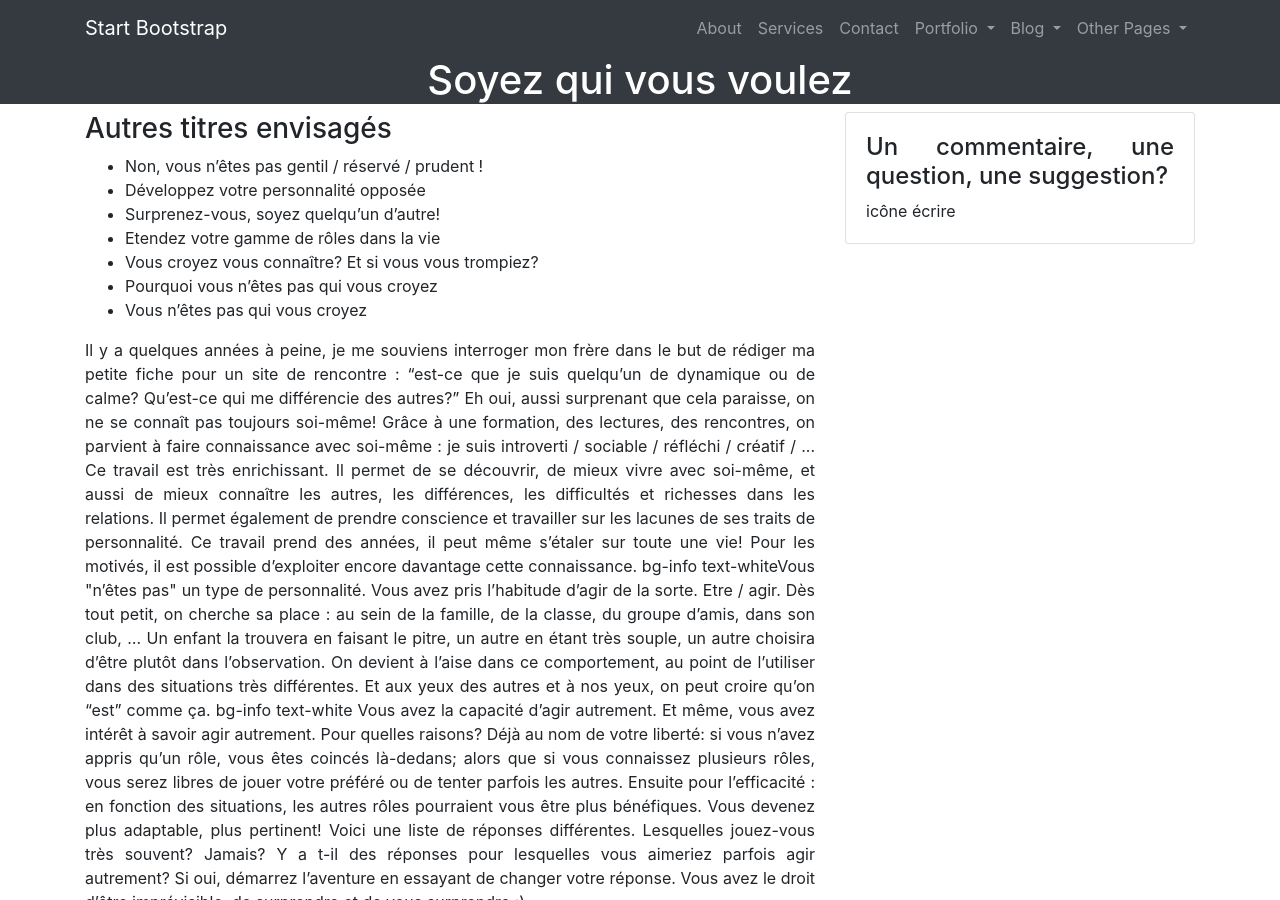
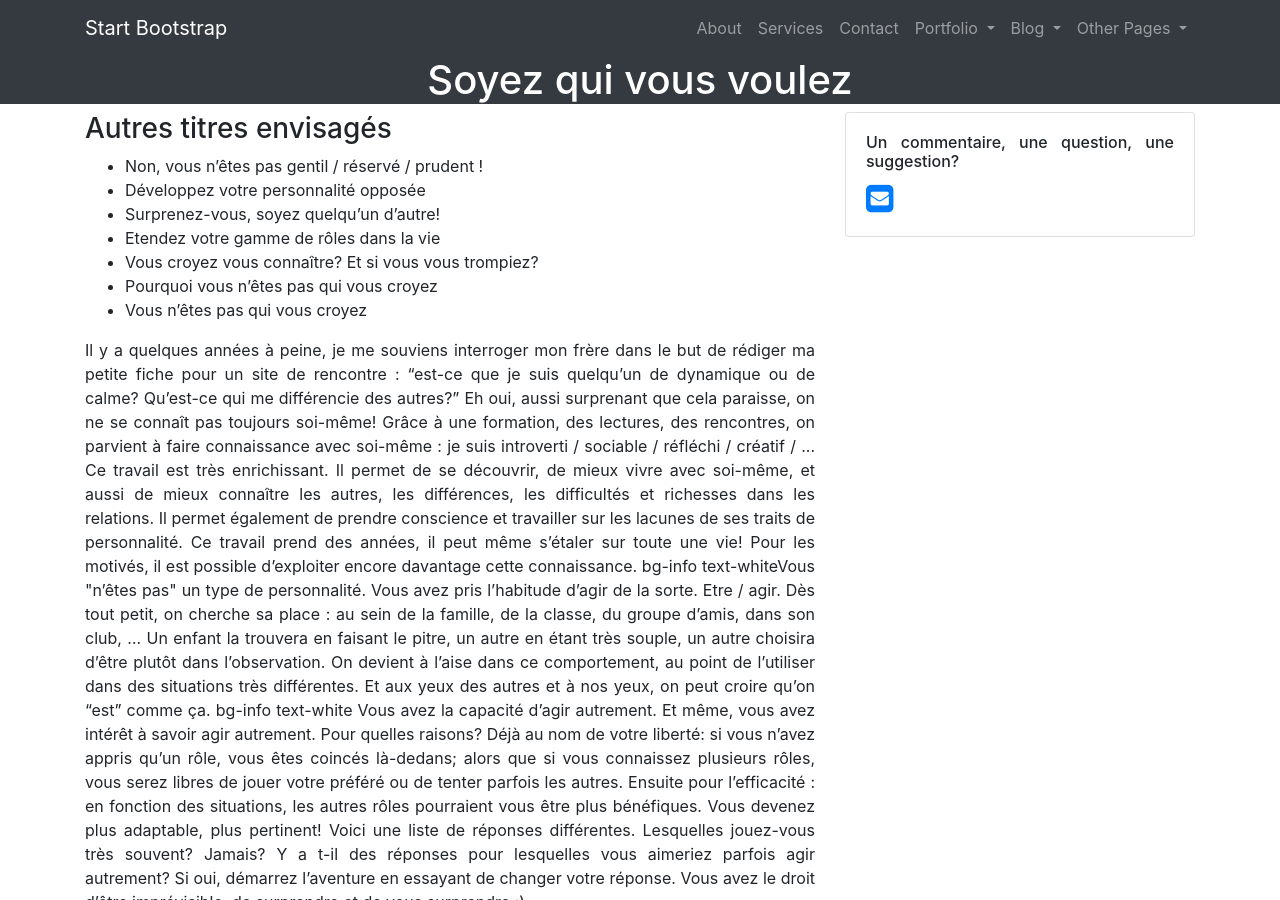
Before and after one commit to OrgaEvolutions/Nathoup.github.io, a Jekyll site: the page built from articles/personnalite.html, in a window 1280 px wide and 900 px high. Built offline with Jekyll 4.4.1, drawn with Linux system fonts in a browser that asks for light colours; nearby versions of some CDN libraries; comment, search, counter and statistics services are not loaded.

Commit message:
Update post.html

```diff
--- a/_layouts/post.html
+++ b/_layouts/post.html
@@ -24,9 +24,11 @@
           </div>
          <div class = "col-lg-4">
           <div class = "card sb-card">
+           <div class = "card-block">
            <div class = "card-body">
-            <h4>Un commentaire, une question, une suggestion?</h4>
-            icône écrire
+            <h6 class="card-title">Un commentaire, une question, une suggestion?</h6>
+            <a href="mailto:{{ site.email }}@subject:{{page.title}}" class="author-social" target="_blank"><i class="fa fa-2x fa-envelope-square"></i></a>
+           </div>
            </div>
           </div>
          </div>
```
